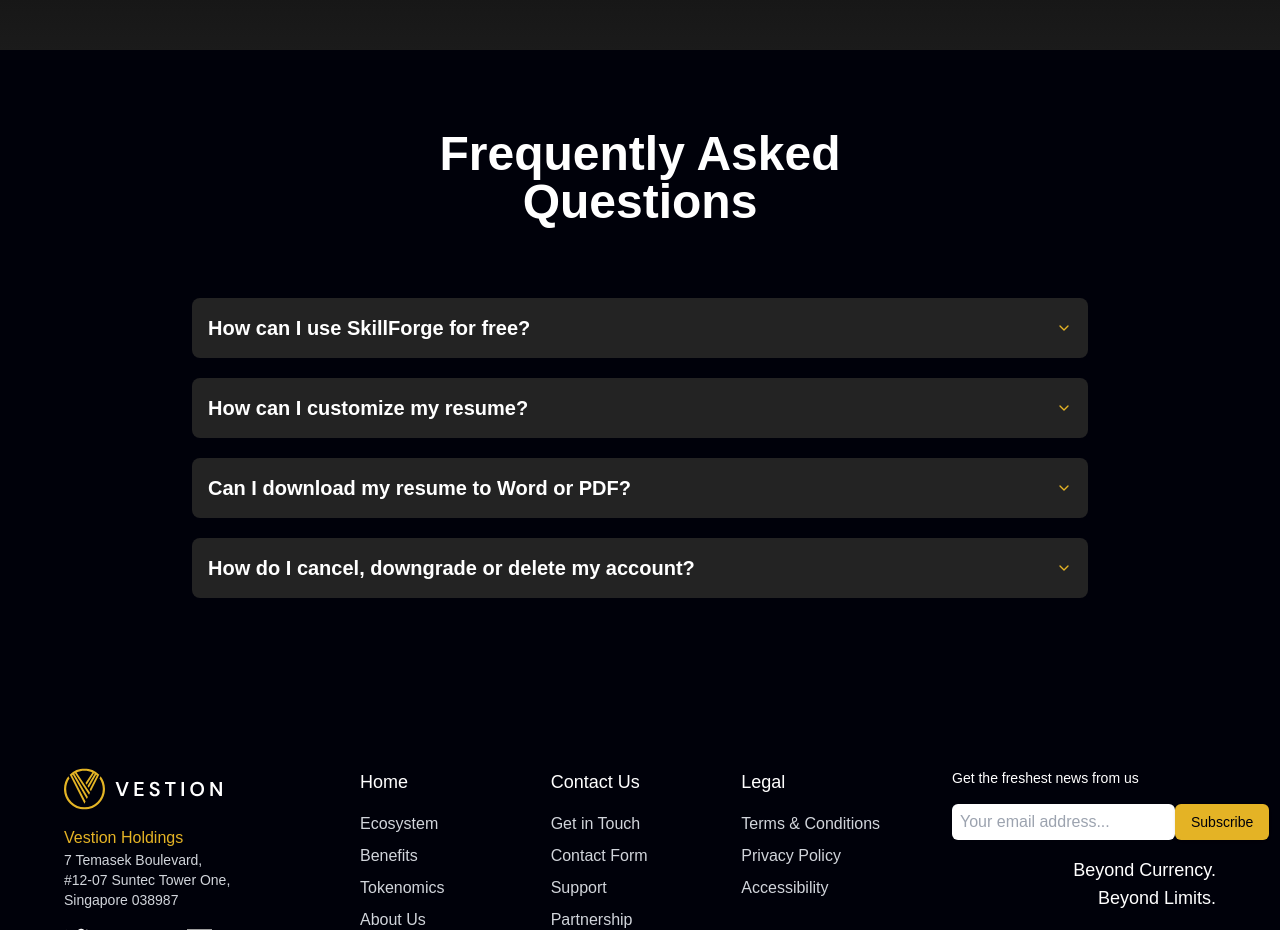
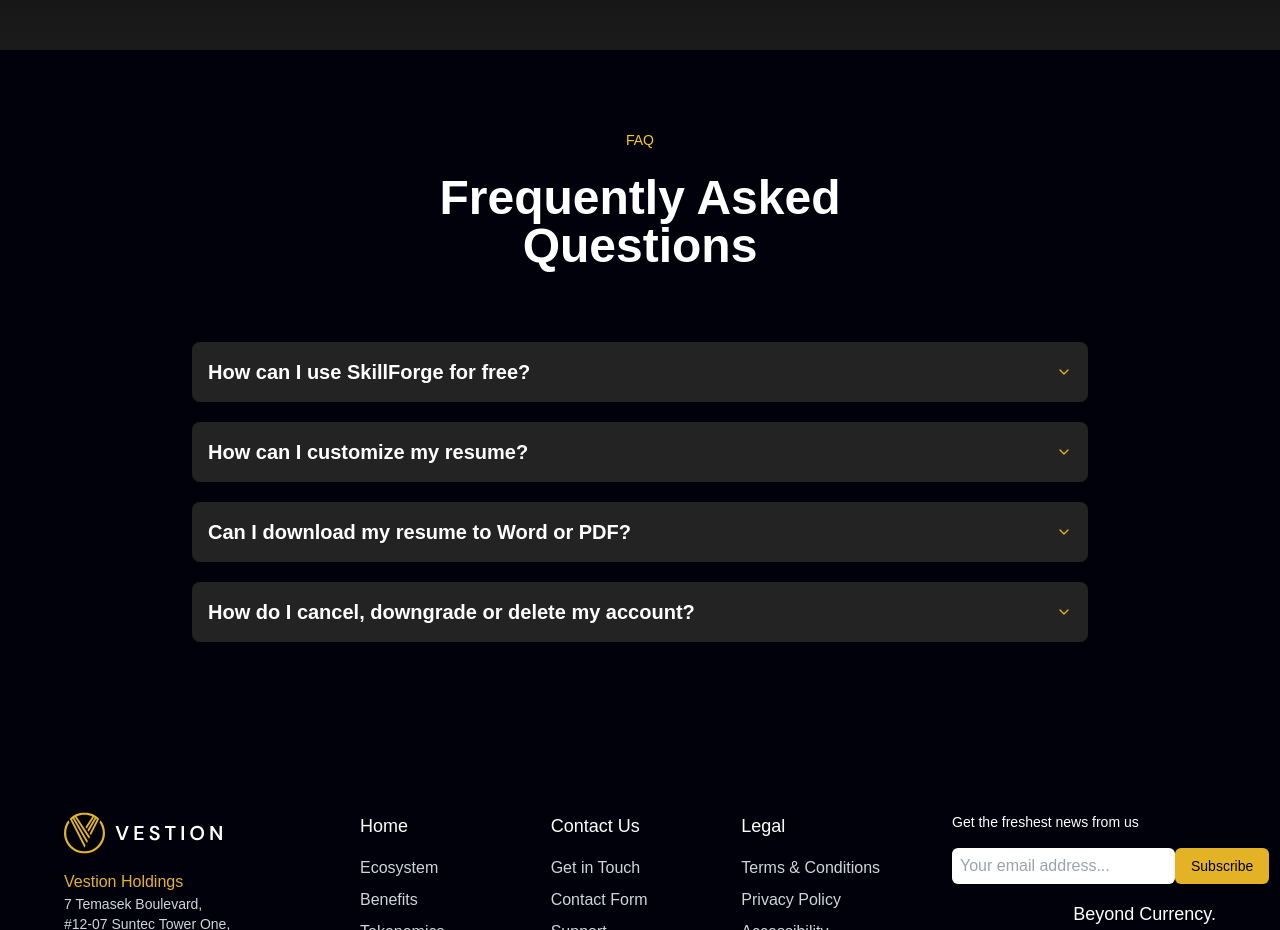
Before and after one commit to MuhammadAhsaanAbbasi/vestion_test, a Next.js app: page / in a window 1280 px wide. Shown: the part 3720-4650 px from the top of the page. Built offline with nearby package versions, Linux system fonts and the light colour scheme; grey boxes are pictures that could not be loaded.

Commit message:
Accordion

```diff
--- a/src/components/root/Faqs.tsx
+++ b/src/components/root/Faqs.tsx
@@ -4,6 +4,9 @@
 const FrequentAnswerQuestion = () => {
     return (
         <section className='h-full flex flex-col antialiased bg-secondary items-center justify-center border-b-2 border-secondary gap-6 p-10 md:p-20'>
+            <h6 className="text-yellow-400 font-medium text-sm uppercase">
+                FAQ
+            </h6>
             <h2 className='text-2xl sm:text-3xl md:text-4xl lg:text-5xl font-bold w-full md:w-[40vw] text-center'>
                 Frequently Asked Questions
             </h2>
--- a/src/components/ui/accordion.tsx
+++ b/src/components/ui/accordion.tsx
@@ -28,7 +28,7 @@
     <AccordionPrimitive.Trigger
       ref={ref}
       className={cn(
-        "flex flex-1 items-center justify-between py-4 text-sm font-medium transition-all text-left bg-[#232323] rounded-lg [&[data-state=open]]:rounded-t-lg [&[data-state=open]]:rounded-b-none", // Adjusted styles
+        "flex flex-1 items-center justify-between py-4 text-sm font-medium transition-all text-left bg-[#232323] rounded-lg [&[data-state=open]]:rounded-t-lg [&[data-state=open]]:text-primary [&[data-state=open]]:rounded-b-none", // Adjusted styles
         className
       )}
       {...props}
```
